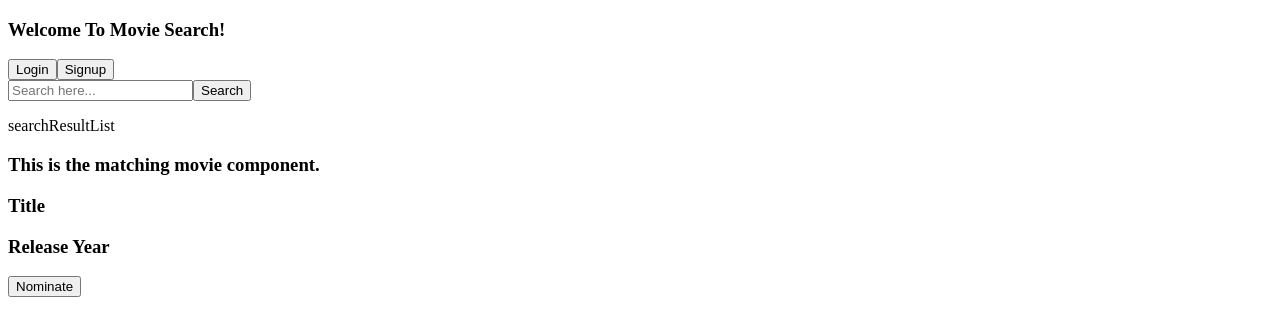
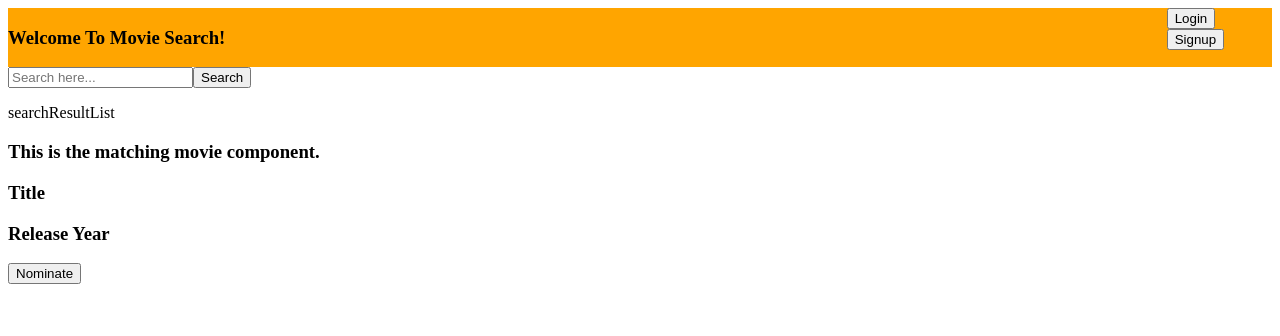
Before and after one commit to ltramos7/movieAppReact, a React (Create React App) app: page / in a window 1280 px wide. Shown: the top 336 px of the page. Built offline with nearby package versions, Linux system fonts and the light colour scheme.

Commit message:
able find matching movies with a single word.

```diff
--- /dev/null
+++ b/src/App.css
@@ -0,0 +1,15 @@
+
+#header-section{
+    display: grid;
+    grid-template-columns: repeat(12, 1fr);
+    grid-template-rows: 1;
+    background-color: orange;
+}
+
+#title{
+    grid-column: 1/6;
+}
+
+#nav-btns{
+    grid-column: -2/-1;
+}
--- a/src/App.js
+++ b/src/App.js
@@ -3,6 +3,7 @@ import Header from './components/headerSection/HeaderSection'
 import SearchArea from './components/searchArea/searchArea'
 import SearchResultList from './components/searchResultList/searchResultList'
 import SelectedMovieContent from './components/selectedMovieContent/selectedMovieContent'
+import './App.css'
 
 function App() {
   return (
--- a/src/components/headerSection/HeaderSection.js
+++ b/src/components/headerSection/HeaderSection.js
@@ -1,4 +1,5 @@
 import React, { Component } from 'react'
+
 
 export default class HeaderSection extends Component {
     render() {
--- a/src/components/searchArea/searchArea.js
+++ b/src/components/searchArea/searchArea.js
@@ -1,12 +1,62 @@
 import React, { Component } from 'react'
 
+
+
+// http://www.omdbapi.com/?apikey=acb05252&s=fast&furious
+// http://www.omdbapi.com/?apikey=acb05252&s=whatever the search is
+// appending the s= is what allows me to search for matching movies that are typed in
+
+
 export default class searchArea extends Component {
+
+    constructor(props){
+        super(props)
+        this.state = {
+            searchedMovie : " "
+        }
+    }
+
+    setSearchValue = (e) => {
+        // get the information and place it in the state
+        // then have a fetch request use the url above to get the result
+        e.preventDefault()
+        this.setState({
+            searchedMovie: e.target.value
+        })
+        //might need to parse out the search. when there are spaces, replace with +...let's see
+
+    }
+
+    searchMovieFetch = (e) =>{
+        e.preventDefault()
+        console.log("search movie fetch function hit")
+        // will want to add api key variable for protection reasons
+        fetch(`http://www.omdbapi.com/?apikey=acb05252&s=${this.state.searchedMovie}`)
+        .then(resp => resp.json() )
+        // .then(matchingMovies => {console.log(matchingMovies)})
+        .then(data => this.movieInformation(data))
+        // i want to pass the matching movieMovies informatin to the searchResultList component. To do that, I need to pass the props back up to App component, then backdown to searchResultList component
+    }
+
+    // i think i want this function in searchResultList component
+    movieInformation = (matchingMoviesData) => {
+        // console.log(matchingMoviesData.Search)
+        const matchingMovies = matchingMoviesData.Search
+        matchingMovies.forEach( movie => {
+            console.log("Title: ", movie.Title, "Year: ", movie.Year)
+        })
+    }
+
+
+
     render() {
+
         return (
             <section id="search-area">
                 <form>
-                    <input placeholder="Search here..."></input>
-                    <button>Search</button>
+                    {/* is it better to use an onChange in the input element or an onClick on the button element? */}
+                    <input placeholder="Search here..." onChange={this.setSearchValue}></input>
+                    <button onClick={this.searchMovieFetch}>Search</button>
                 </form>
             </section>
         )
```
Also changed, not shown: 1 other file (tests, documents, lock files or other folders).
